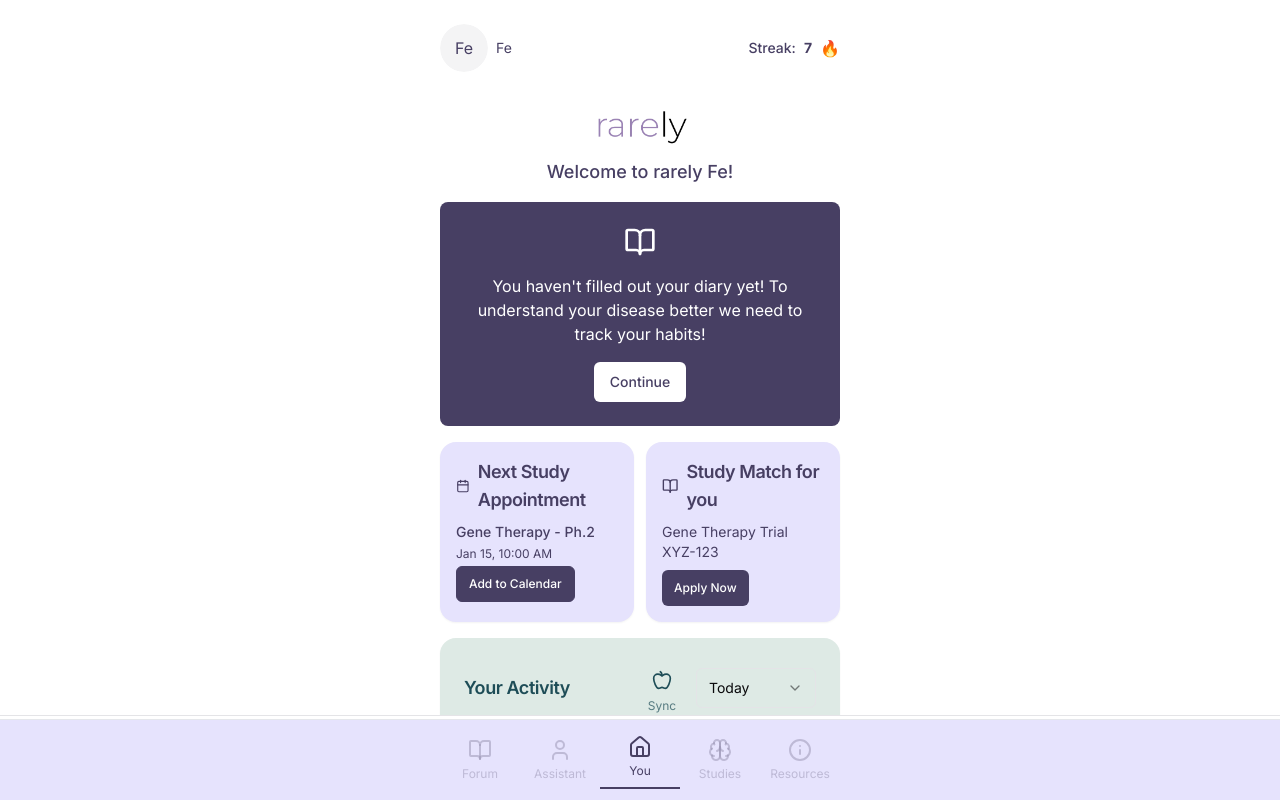
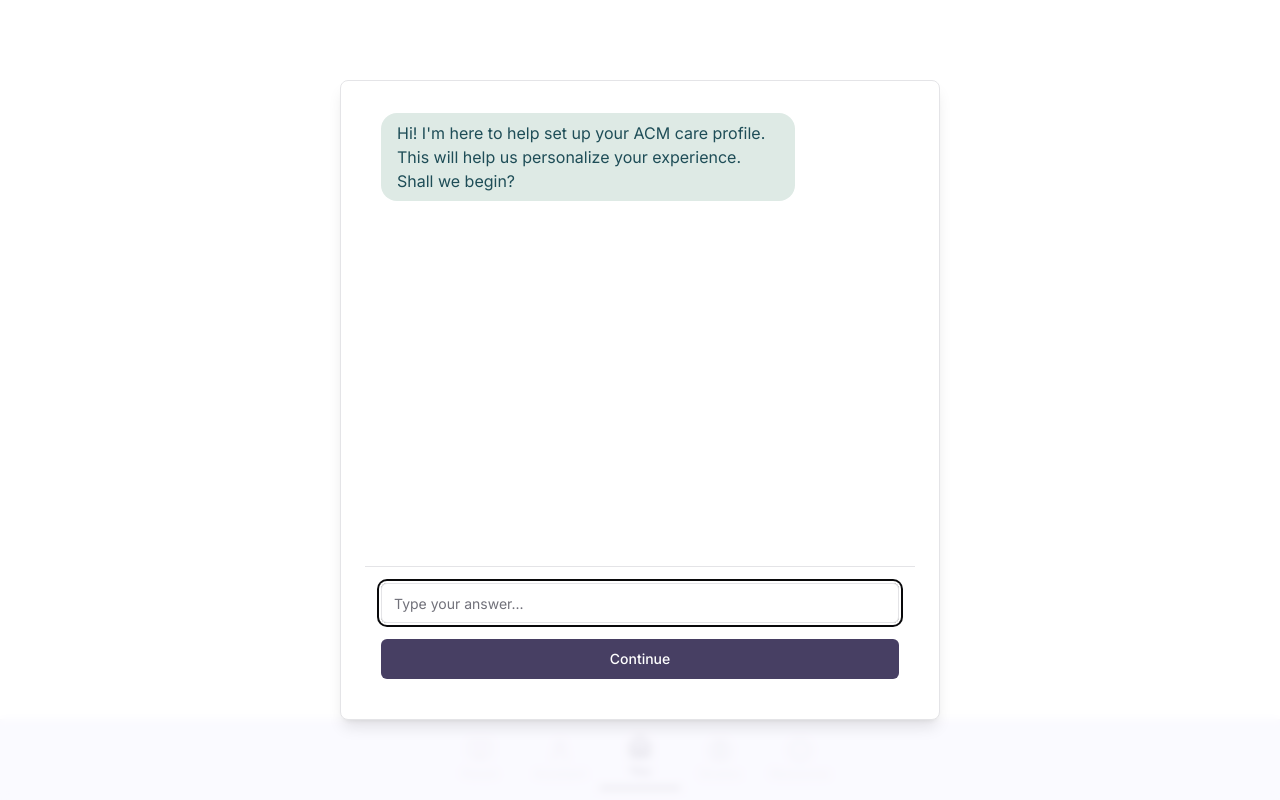
Before and after one commit to paulburkhardt/Rarely, a Next.js app: page / in a window 1280 px wide. Shown: the top 800 px of the page. Built offline with nearby package versions, Linux system fonts and the light colour scheme.

Commit message:
added basic onboardign

```diff
--- a/app/page.tsx
+++ b/app/page.tsx
@@ -1,37 +1,29 @@
 "use client"
 
 import Dashboard from "@/components/Dashboard";
-import { Button } from "@/components/ui/button"
-import { Card, CardContent } from "@/components/ui/card"
-import { BookOpen } from 'lucide-react'
+import { Onboarding } from "@/components/Onboarding";
 import { useEffect, useState } from "react";
-import { useMediaQuery } from "@/hooks/use-media-query"
-import Image from 'next/image'
-import { Avatar, AvatarImage, AvatarFallback } from "@/components/ui/avatar"
 
 export default function Page() {
+  const [showOnboarding, setShowOnboarding] = useState(true);
+
+  useEffect(() => {
+    // For testing: Clear localStorage
+/*     localStorage.removeItem('onboardingComplete');
+ */
+    const hasCompleted = localStorage.getItem('onboardingComplete');
+    if (hasCompleted) {
+      setShowOnboarding(false);
+    }
+  }, []);
+
   return (
     <div className="min-h-screen bg-white">
-      {/* Top Navigation */}
-      <div className="flex justify-between items-center p-6 text-[#473F63]">
-        <div className="flex items-center">
-          <Avatar className="h-12 w-12">
-            <AvatarImage alt="User avatar" />
-            <AvatarFallback>Fe</AvatarFallback>
-          </Avatar>
-          <span className="text-sm ml-2">Fe</span>
-        </div>
-        <div className="flex items-center gap-2">
-          <span className="text-sm font-medium">Streak:</span>
-          <span className="text-sm font-bold">7</span>
-          <span>🔥</span>
-        </div>
-      </div>
-
-      {/* Main Content */}
-      <main className="px-6 pt-0">
+      {showOnboarding ? (
+        <Onboarding />
+      ) : (
         <Dashboard />
-      </main>
+      )}
     </div>
-  )
+  );
 }
--- a/app/studies/data.ts
+++ b/app/studies/data.ts
@@ -26,7 +26,7 @@ export const studies: Study[] = [
   },
   {
     id: '2',
-    title: 'Novel Treatments for ACM',
+    title: 'Novel Treatment for ACM',
     purpose: 'Evaluating the efficacy of new medications in managing arrhythmogenic cardiomyopathy (ACM)',
     location: 'Mayo Clinic, Rochester, MN',
     startDate: new Date('2024-04-01'),
--- a/app/studies/page.tsx
+++ b/app/studies/page.tsx
@@ -78,7 +78,7 @@ const studies: Study[] = [
 function StudiesContent() {
   const searchParams = useSearchParams()
   const router = useRouter()
-  const activeTab = searchParams.get('tab') || 'recruiting'
+  const activeTab = searchParams?.get('tab') ?? 'recruiting'
 
   const handleTabChange = (value: string) => {
     router.push(`/studies?tab=${value}`)
@@ -127,7 +127,7 @@ function StudiesContent() {
               key={study.id}
               className="border-b border-gray-300 pb-4"
             >
-              <div className="flex justify-between items-center mb-1">
+              <div className="relative mb-1">
                 <div className="flex flex-col">
                   <h2 className="text-[#473F63] text-xl">
                     {study.title}
@@ -143,7 +143,7 @@ function StudiesContent() {
                 </div>
                 <Badge
                   variant="secondary"
-                  className="w-fit bg-[#E6E3FD] text-[#473F63] font-medium"
+                  className="absolute top-0 right-0 bg-[#E6E3FD] text-[#473F63] font-medium"
                 >
                   {study.availableSpots} spots left
                 </Badge>
--- a/components/Dashboard.tsx
+++ b/components/Dashboard.tsx
@@ -22,6 +22,7 @@ import { Slider } from "@/components/ui/slider";
 import { Badge } from "@/components/ui/badge";
 import { Plus, Smile, Frown, Meh, Dumbbell, Footprints, Bike, Coffee, Bed } from 'lucide-react';
 import { Select, SelectContent, SelectItem, SelectTrigger, SelectValue } from "@/components/ui/select";
+import { Avatar, AvatarImage, AvatarFallback } from "@/components/ui/avatar"
 
 interface Activity {
   icon: React.ReactNode;
@@ -200,7 +201,24 @@ export default function Dashboard() {
   };
 
   return (
-    <div className="space-y-4">
+    <>
+      {/* Top Navigation */}
+      <div className="flex justify-between items-center p-6 pb-0 text-[#473F63]">
+        <div className="flex items-center">
+          <Avatar className="h-12 w-12">
+            <AvatarImage alt="User avatar" />
+            <AvatarFallback>Fe</AvatarFallback>
+          </Avatar>
+          <span className="text-sm ml-2">Fe</span>
+        </div>
+        <div className="flex items-center gap-2">
+          <span className="text-sm font-medium">Streak:</span>
+          <span className="text-sm font-bold">7</span>
+          <span>🔥</span>
+        </div>
+      </div>
+
+      <div className="space-y-4 p-6 pt-0">
         {/* App Name */}
         <div className="text-center space-y-0">
           {/* Logo */}
@@ -806,5 +824,6 @@ export default function Dashboard() {
         </DialogContent>
       </Dialog>
     </div>
+    </>
   );
 }
--- /dev/null
+++ b/components/Onboarding.tsx
@@ -0,0 +1,193 @@
+import { useState, useEffect, useRef } from 'react'
+import { Dialog, DialogContent } from "@/components/ui/dialog"
+import { Button } from "@/components/ui/button"
+import { Input } from "@/components/ui/input"
+import { Select, SelectContent, SelectItem, SelectTrigger, SelectValue } from "@/components/ui/select"
+import { Checkbox } from "@/components/ui/checkbox"
+
+interface OnboardingData {
+  name: string;
+  dateOfBirth: string;
+  diagnosisDate: string;
+  geneticMutation?: string;
+  symptoms: string[];
+  medications: string[];
+  hasICD: boolean;
+  icdImplantDate?: string;
+  exerciseRestrictions: string;
+  familyHistory: boolean;
+  emergencyContact: {
+    name: string;
+    relationship: string;
+    phone: string;
+  };
+}
+
+const commonSymptoms = [
+  "Palpitations",
+  "Fatigue",
+  "Shortness of breath",
+  "Chest pain",
+  "Dizziness",
+  "Fainting",
+  "Exercise intolerance"
+];
+
+const commonMedications = [
+  "Beta blockers",
+  "ACE inhibitors",
+  "Antiarrhythmic medications",
+  "Blood thinners"
+];
+
+export function Onboarding() {
+  const [step, setStep] = useState(1);
+  const [data, setData] = useState<OnboardingData>({
+    name: '',
+    dateOfBirth: '',
+    diagnosisDate: '',
+    symptoms: [],
+    medications: [],
+    hasICD: false,
+    exerciseRestrictions: '',
+    familyHistory: false,
+    emergencyContact: {
+      name: '',
+      relationship: '',
+      phone: ''
+    }
+  });
+
+  const [currentMessage, setCurrentMessage] = useState('');
+  const [messages, setMessages] = useState<{type: 'question' | 'answer', content: string}[]>([]);
+  const messagesEndRef = useRef<HTMLDivElement>(null);
+
+  useEffect(() => {
+    // Initial welcome message
+    setMessages([{
+      type: 'question',
+      content: "Hi! I'm here to help set up your ACM care profile. This will help us personalize your experience. Shall we begin?"
+    }]);
+  }, []);
+
+  useEffect(() => {
+    messagesEndRef.current?.scrollIntoView({ behavior: "smooth" });
+  }, [messages]);
+
+  const handleNext = () => {
+    // Add the user's answer to messages
+    if (currentMessage) {
+      setMessages(prev => [...prev, {
+        type: 'answer',
+        content: currentMessage
+      }]);
+    }
+
+    // Add the next question
+    const nextQuestion = getNextQuestion(step + 1);
+    setMessages(prev => [...prev, {
+      type: 'question',
+      content: nextQuestion
+    }]);
+
+    setStep(prev => prev + 1);
+    setCurrentMessage('');
+  };
+
+  const getNextQuestion = (currentStep: number) => {
+    switch (currentStep) {
+      case 2:
+        return "What's your name?";
+      case 3:
+        return "When were you diagnosed with ACM?";
+      case 4:
+        return "Do you know which genetic mutation you have? (It's okay if you don't)";
+      case 5:
+        return "Which symptoms do you experience? Select all that apply.";
+      case 6:
+        return "Do you have an ICD (Implantable Cardioverter Defibrillator)?";
+      case 7:
+        return "What medications are you currently taking?";
+      case 8:
+        return "Do you have any exercise restrictions from your doctor?";
+      case 9:
+        return "Let's add an emergency contact. Who should we contact in case of emergency?";
+      case 10:
+        return "Thank you! Your profile is set up. Would you like to review your information?";
+      default:
+        return "";
+    }
+  };
+
+  const handleComplete = () => {
+    // Save data to localStorage or your backend
+    localStorage.setItem('onboardingComplete', 'true');
+    localStorage.setItem('patientData', JSON.stringify(data));
+    window.location.href = '/';
+  };
+
+  return (
+    <Dialog open={true}>
+      <DialogContent className="sm:max-w-[600px] h-[80vh] flex flex-col [&>button]:hidden">
+        <div className="flex-1 overflow-y-auto px-4 py-2 space-y-4">
+          {messages.map((message, index) => (
+            <div
+              key={index}
+              className={`flex ${message.type === 'answer' ? 'justify-end' : 'justify-start'}`}
+            >
+              <div
+                className={`rounded-2xl px-4 py-2 max-w-[80%] ${
+                  message.type === 'answer'
+                    ? 'bg-[#E6E3FD] text-[#473F63]'
+                    : 'bg-[#DEEAE5] text-[#1E4D57]'
+                }`}
+              >
+                {message.content}
+              </div>
+            </div>
+          ))}
+          <div ref={messagesEndRef} />
+        </div>
+
+        <div className="border-t p-4 space-y-4">
+          {step === 5 && (
+            <div className="grid grid-cols-2 gap-2">
+              {commonSymptoms.map(symptom => (
+                <div key={symptom} className="flex items-center space-x-2">
+                  <Checkbox
+                    checked={data.symptoms.includes(symptom)}
+                    onCheckedChange={(checked) => {
+                      setData(prev => ({
+                        ...prev,
+                        symptoms: checked
+                          ? [...prev.symptoms, symptom]
+                          : prev.symptoms.filter(s => s !== symptom)
+                      }));
+                    }}
+                  />
+                  <label className="text-sm">{symptom}</label>
+                </div>
+              ))}
+            </div>
+          )}
+
+          {step !== 5 && (
+            <Input
+              value={currentMessage}
+              onChange={(e) => setCurrentMessage(e.target.value)}
+              placeholder="Type your answer..."
+              className="flex-1"
+            />
+          )}
+
+          <Button
+            onClick={step === 10 ? handleComplete : handleNext}
+            className="w-full bg-[#473F63] text-white"
+          >
+            {step === 10 ? 'Complete Setup' : 'Continue'}
+          </Button>
+        </div>
+      </DialogContent>
+    </Dialog>
+  );
+}
--- /dev/null
+++ b/components/ui/checkbox.tsx
@@ -0,0 +1,30 @@
+"use client"
+
+import * as React from "react"
+import * as CheckboxPrimitive from "@radix-ui/react-checkbox"
+import { Check } from "lucide-react"
+
+import { cn } from "@/lib/utils"
+
+const Checkbox = React.forwardRef<
+  React.ElementRef<typeof CheckboxPrimitive.Root>,
+  React.ComponentPropsWithoutRef<typeof CheckboxPrimitive.Root>
+>(({ className, ...props }, ref) => (
+  <CheckboxPrimitive.Root
+    ref={ref}
+    className={cn(
+      "peer h-4 w-4 shrink-0 rounded-sm border border-primary ring-offset-background focus-visible:outline-none focus-visible:ring-2 focus-visible:ring-ring focus-visible:ring-offset-2 disabled:cursor-not-allowed disabled:opacity-50 data-[state=checked]:bg-primary data-[state=checked]:text-primary-foreground",
+      className
+    )}
+    {...props}
+  >
+    <CheckboxPrimitive.Indicator
+      className={cn("flex items-center justify-center text-current")}
+    >
+      <Check className="h-4 w-4" />
+    </CheckboxPrimitive.Indicator>
+  </CheckboxPrimitive.Root>
+))
+Checkbox.displayName = CheckboxPrimitive.Root.displayName
+
+export { Checkbox }
--- a/package.json
+++ b/package.json
@@ -12,6 +12,7 @@
     "@ai-sdk/openai": "^1.0.16",
     "@google-cloud/vision": "^4.3.2",
     "@radix-ui/react-avatar": "^1.1.2",
+    "@radix-ui/react-checkbox": "^1.1.3",
     "@radix-ui/react-dialog": "^1.1.4",
     "@radix-ui/react-select": "^2.1.4",
     "@radix-ui/react-slider": "^1.2.2",
@@ -21,7 +22,7 @@
     "ai": "^4.0.32",
     "class-variance-authority": "^0.7.1",
     "clsx": "^2.1.1",
-    "framer-motion": "^11.15.0",
+    "framer-motion": "^11.18.0",
     "lucide-react": "^0.469.0",
     "next": "^14.2.23",
     "openai": "^4.78.0",
```
Also changed, not shown: data/mock-resources.ts (+10 -9 lines), 1 other file (tests, documents, lock files or other folders).
